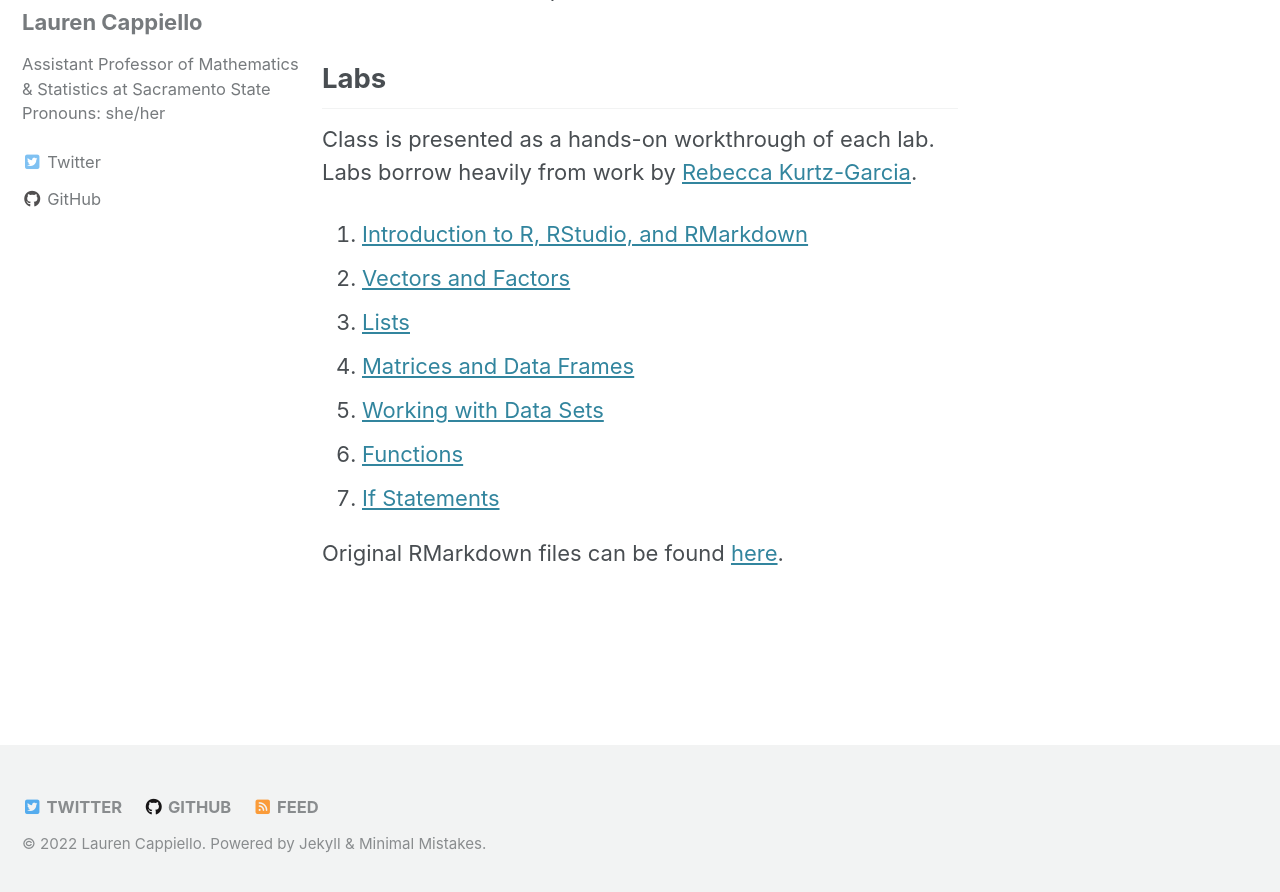
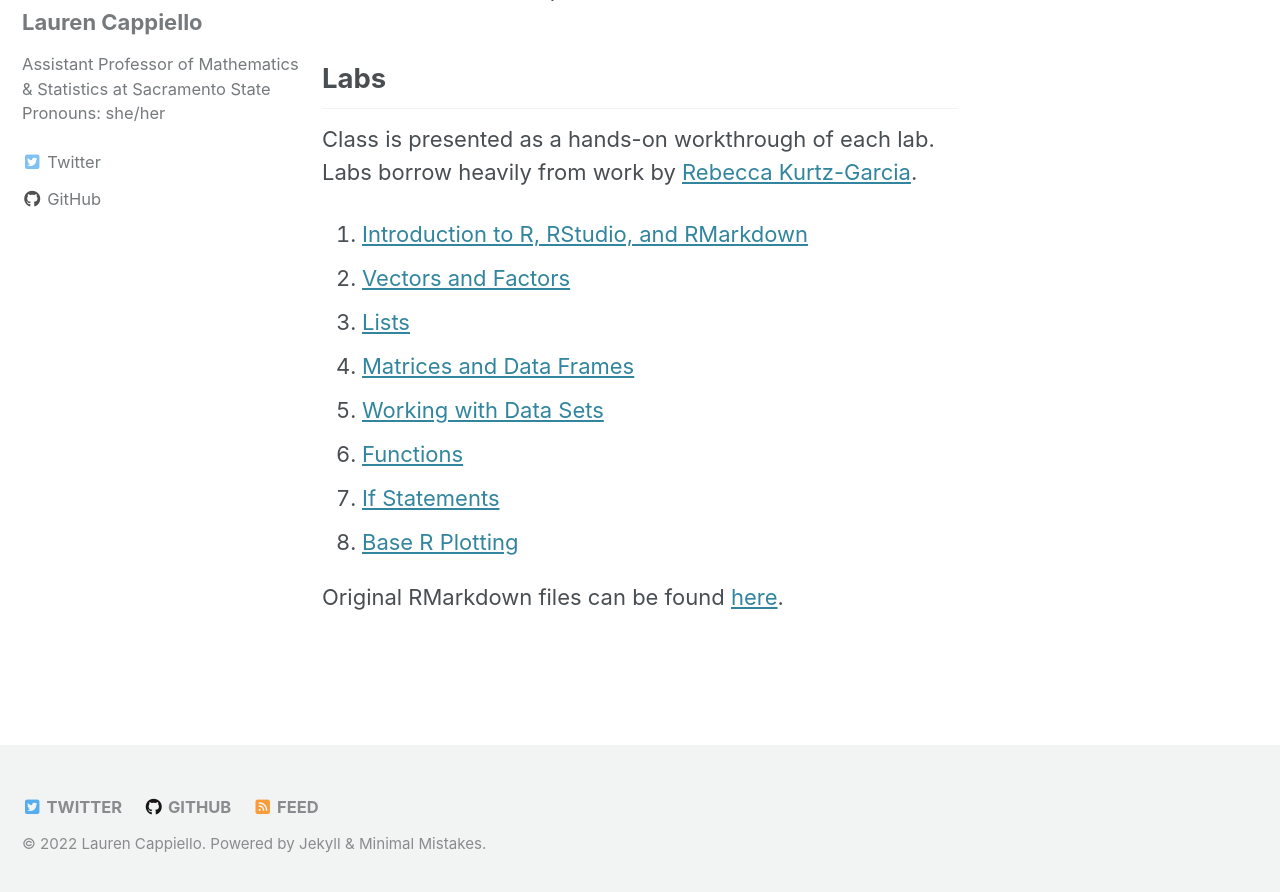
Before and after one commit to lgpcappiello/lgpcappiello.github.io, a Jekyll site: the page built from teaching/stat128/index.md, in a window 1280 px wide and 900 px high, scrolled down 222 px. Shown: the top 892 px of the window. Built offline with Jekyll 4.4.1, drawn with Linux system fonts in a browser that asks for light colours; cached includes are drawn as plain includes; nearby versions of some CDN libraries; a script bundle is joined from its source files by our own code; library files that are not in the unit come from our copies; comment, search, counter and statistics services are not loaded.

Commit message:
Update index.md

```diff
--- a/teaching/stat128/index.md
+++ b/teaching/stat128/index.md
@@ -18,5 +18,6 @@ Class is presented as a hands-on workthrough of each lab. Labs borrow heavily fr
 5. [Working with Data Sets](https://lgpcappiello.github.io/teaching/stat128/rmarkdown/5-Data.html)
 6. [Functions](https://lgpcappiello.github.io/teaching/stat128/rmarkdown/6-Functions.html)
 7. [If Statements](https://lgpcappiello.github.io/teaching/stat128/rmarkdown/7-IfElse.html)
+8. [Base R Plotting](https://lgpcappiello.github.io/teaching/stat128/rmarkdown/8-Base-R-Plotting.html)
 
 Original RMarkdown files can be found [here](https://github.com/lgpcappiello/lgpcappiello.github.io/tree/master/teaching/stat128/rmarkdown).
```
